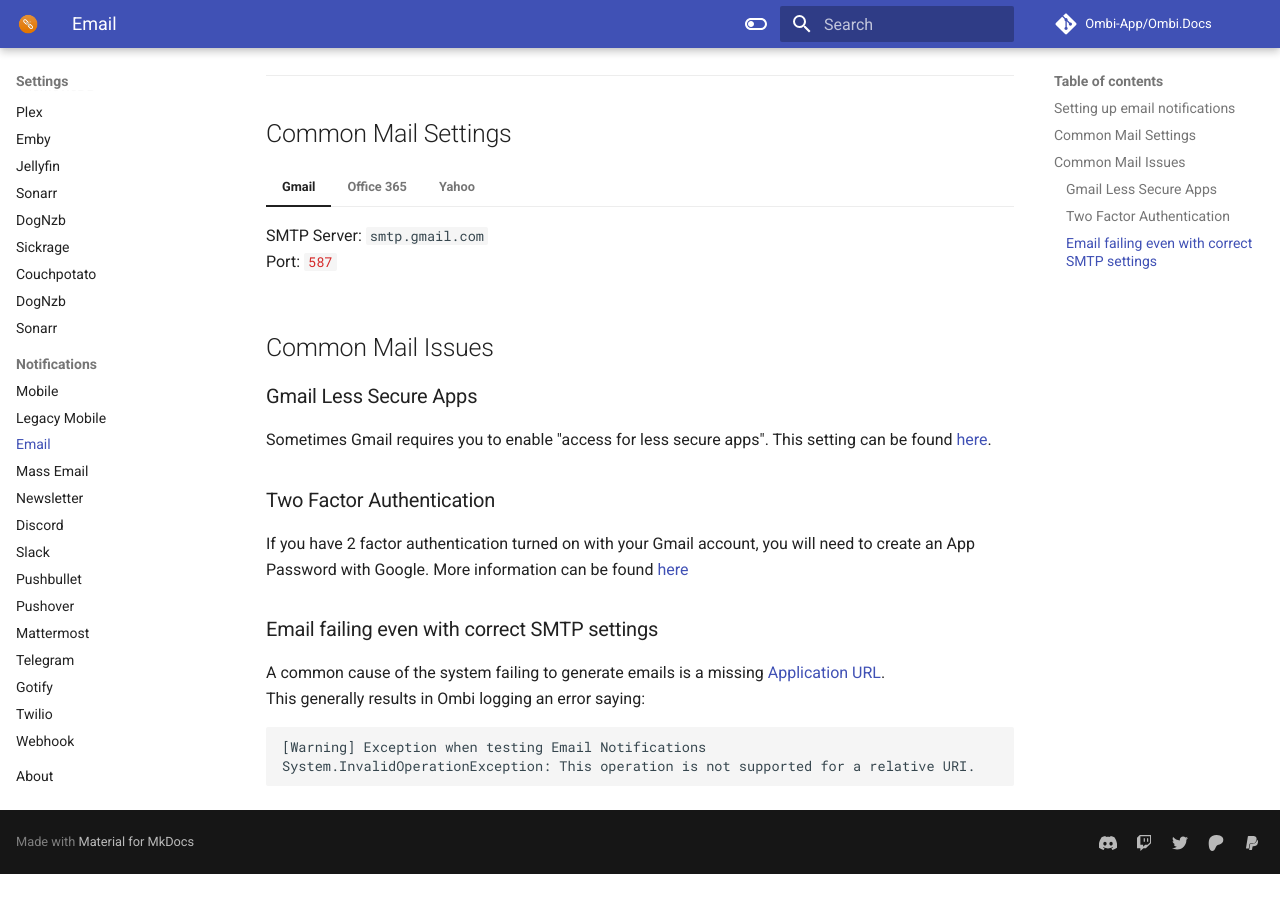
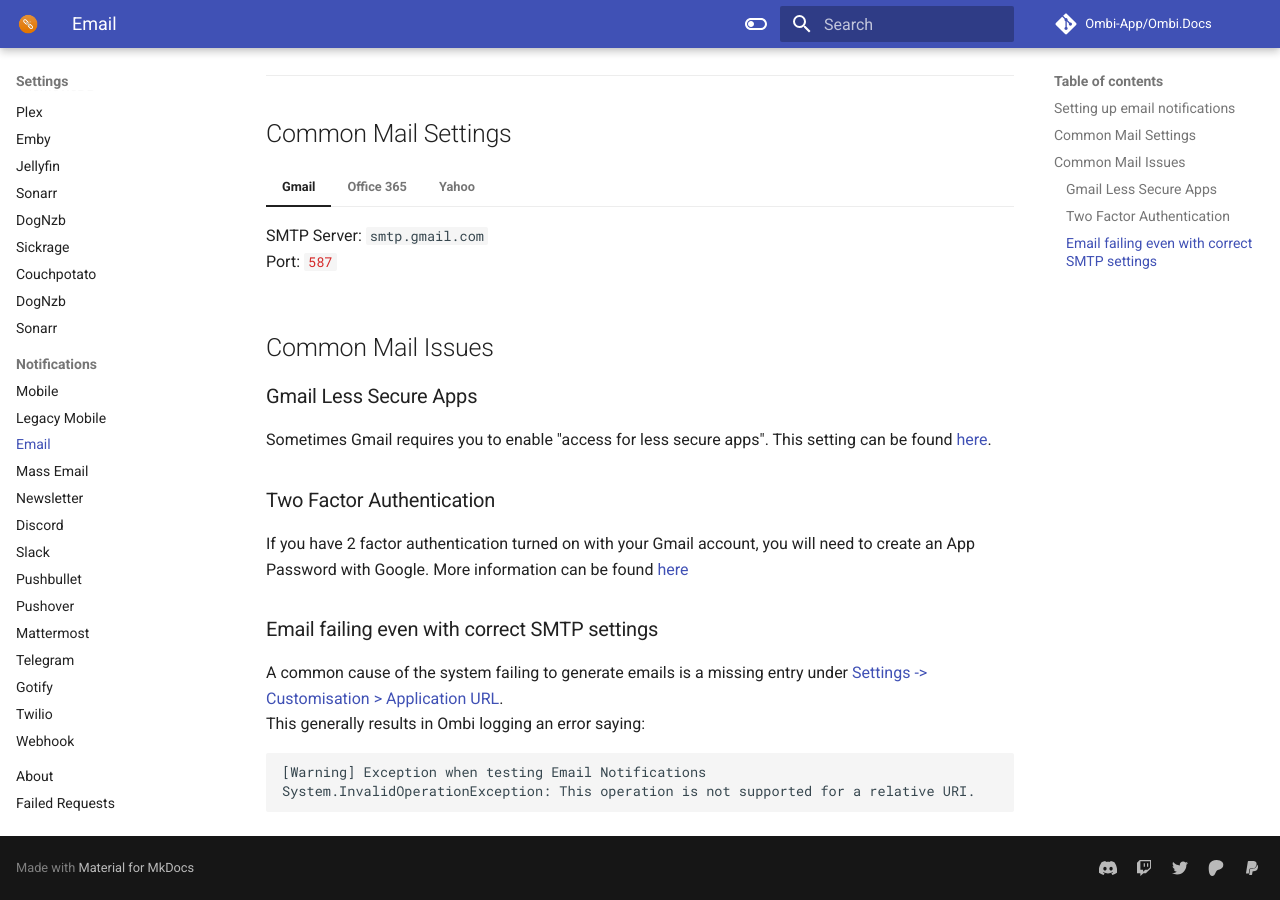
Before and after one commit to Ombi-app/Ombi.Docs, an MkDocs documentation site: the page built from docs/settings/notifications/email.md, in a window 1280 px wide and 900 px high, scrolled down 592 px. Built offline with MkDocs 1.6.1 and Material for MkDocs 9.7.7, drawn with Linux system fonts in a browser that asks for light colours; comment, search, counter and statistics services are not loaded; before the commit the page ends 1466 px from its top, so only the background shows below that.

Commit message:
Add note on where to find app url to email page

````diff
--- a/docs/settings/notifications/email.md
+++ b/docs/settings/notifications/email.md
@@ -42,7 +42,7 @@
 
 ### Email failing even with correct SMTP settings
 
-A common cause of the system failing to generate emails is a missing [Application URL](../../customization/#application-url).
+A common cause of the system failing to generate emails is a missing entry under [Settings -> Customisation > Application URL](../../customization/#application-url).
 This generally results in Ombi logging an error saying:
 
 ```text
````
